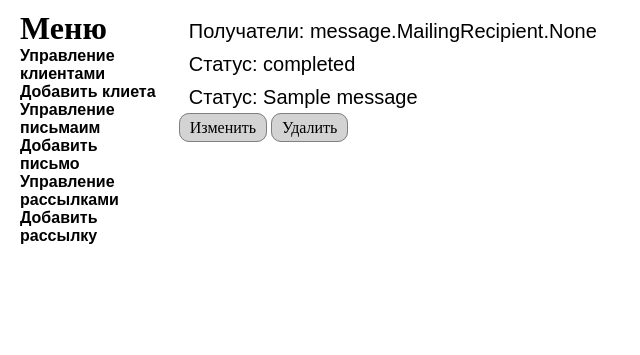
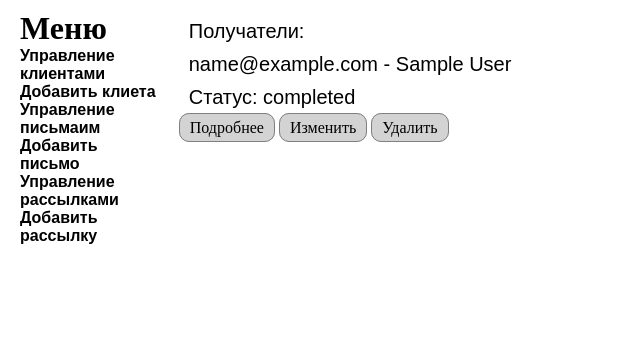
Before and after one commit to NasgDen/Course_Project_4, a Django app: page /distribution_list/ in a window 1280 px wide. Shown: the part 65-420 px from the top of the page, without its empty margins (0-640 px from the left). Run offline with Django 5.2, Linux system fonts and the light colour scheme; tables that the repository leaves empty hold one stand-in row (values such as "Sample post"); some libraries are stand-ins or nearby versions.

Commit message:
Добавлен контроллер DetailView для моделей, изменены шаблоны

```diff
--- a/message/templates/message/distribution_list.html
+++ b/message/templates/message/distribution_list.html
@@ -5,10 +5,13 @@
 {% block content %}
 
 {% for distribution in distributions %}
+<p class="content">Получатели:</p>
+{% for recipient in distribution.recipients.all %}
+<p class="content">{{recipient}}</p>
+{% endfor %}
+<p class="content">Статус: {{distribution.status}}</p>
 
-<p class="content">Получатели: {{distribution.recipients}}</p>
-<p class="content">Статус: {{distribution.status}}</p>
-<p class="content">Статус: {{distribution.message}}</p>
+<a href="{% url 'message:distribution_detail' distribution.pk%}" class="btn btn_primery">Подробнее</a>
 <a href="{% url 'message:distribution_update' distribution.pk%}" class="btn btn_primery">Изменить</a>
 <a href="{% url 'message:distribution_delete' distribution.pk%}" class="btn btn_primery">Удалить</a>
 
--- a/message/templates/message/message_detail.html
+++ b/message/templates/message/message_detail.html
@@ -7,4 +7,8 @@
 <p class="content">EMAIL: {{message.email}}</p>
 <p class="content">ФИО: {{message.text}}</p>
 
+<a href="{% url 'message:message_update' message.pk%}" class="btn btn_primery">Изменить</a>
+<a href="{% url 'message:message_delete' message.pk%}" class="btn btn_primery">Удалить</a>
+<a href="{% url 'message:message_list' %}" class="btn btn_primery">Назад</a>
+
 {% endblock %}
--- a/message/templates/message/message_list.html
+++ b/message/templates/message/message_list.html
@@ -8,6 +8,7 @@
 
 <p class="content">Тема письма: {{message.subject}}</p>
 <p class="content">Текст письма: {{message.text}}</p>
+<a href="{% url 'message:message_detail' message.pk%}" class="btn btn_primery">Подробнее</a>
 <a href="{% url 'message:message_update' message.pk%}" class="btn btn_primery">Изменить</a>
 <a href="{% url 'message:message_delete' message.pk%}" class="btn btn_primery">Удалить</a>
 
--- a/message/templates/message/recipient_detail.html
+++ b/message/templates/message/recipient_detail.html
@@ -7,6 +7,9 @@
 <p class="content">EMAIL: {{recipient.email}}</p>
 <p class="content">ФИО: {{recipient.full_name}}</p>
 <p class="content">Коментарий: {{recipient.comment}}</p>
+<a href="{% url 'message:recipient_update' recipient.pk%}" class="btn btn_primery">Изменить</a>
+<a href="{% url 'message:recipient_delete' recipient.pk%}" class="btn btn_primery">Удалить</a>
+<a href="{% url 'message:recipient_list' %}" class="btn btn_primery">Назад</a>
 
 
 {% endblock %}
--- a/message/templates/message/recipient_list.html
+++ b/message/templates/message/recipient_list.html
@@ -9,6 +9,7 @@
 <p class="content">EMAIL: {{recipient.email}}</p>
 <p class="content">ФИО: {{recipient.full_name}}</p>
 <p class="content">Коментарий: {{recipient.comment}}</p>
+<a href="{% url 'message:recipient_detail' recipient.pk%}" class="btn btn_primery">Подробнее</a>
 <a href="{% url 'message:recipient_update' recipient.pk%}" class="btn btn_primery">Изменить</a>
 <a href="{% url 'message:recipient_delete' recipient.pk%}" class="btn btn_primery">Удалить</a>
 
--- a/message/urls.py
+++ b/message/urls.py
@@ -3,7 +3,8 @@ from message.apps import MessageConfig
 
 from .views import MailingRecipientListView, MailingRecipientCreateView, MailingRecipientUpdateView, \
     MailingRecipientDeleteView, MailingRecipientDetailView, MessageListView, MessageCreateView, MessageUpdateView, \
-    MessageDeleteView, DistributionListView, DistributionCreateView, DistributionUpdateView, DistributionDeleteView
+    MessageDeleteView, DistributionListView, DistributionCreateView, DistributionUpdateView, DistributionDeleteView, \
+    MessageDetailView, DistributionDetailView
 
 app_name = MessageConfig.name
 
@@ -17,8 +18,10 @@ urlpatterns = [
     path('message_add/', MessageCreateView.as_view(), name='message_add'),
     path('message_update/<int:pk>/', MessageUpdateView.as_view(), name='message_update'),
     path('message_delete/<int:pk>/', MessageDeleteView.as_view(), name='message_delete'),
+    path('message_detail/<int:pk>/', MessageDetailView.as_view(), name='message_detail'),
     path('distribution_list/', DistributionListView.as_view(), name='distribution_list'),
     path('distribution_add/', DistributionCreateView.as_view(), name='distribution_add'),
     path('distribution_update/<int:pk>/', DistributionUpdateView.as_view(), name='distribution_update'),
     path('distribution_delete/<int:pk>/', DistributionDeleteView.as_view(), name='distribution_delete'),
+    path('distribution_detail/<int:pk>/', DistributionDetailView.as_view(), name='distribution_detail'),
 ]
--- a/message/views.py
+++ b/message/views.py
@@ -6,6 +6,8 @@ from .models import MailingRecipient, Message, Distribution
 
 
 class MailingRecipientCreateView(CreateView):
+    """ Класс реализующий интерфейс для создания информации о получателе сообщения """
+
     model = MailingRecipient
     template_name = 'message/recipient_add.html'
     fields = ['email', 'full_name', 'comment',]
@@ -14,12 +16,16 @@ class MailingRecipientCreateView(CreateView):
 
 
 class MailingRecipientListView(ListView):
+    """ Класс реализующий интерфейс для отображения информации о получателях сообщений """
+
     model = MailingRecipient
     template_name = 'message/recipient_list.html'
     context_object_name = 'recipients'
 
 
 class MailingRecipientUpdateView(UpdateView):
+    """ Класс реализующий интерфейс для изменения информации о получателе сообщения """
+
     model = MailingRecipient
     template_name = 'message/recipient_add.html'
     fields = ['email', 'full_name', 'comment',]
@@ -28,6 +34,8 @@ class MailingRecipientUpdateView(UpdateView):
 
 
 class MailingRecipientDeleteView(DeleteView):
+    """ Класс реализующий интерфейс для удаления информации о получателе сообщения """
+
     model = MailingRecipient
     template_name = 'message/recipient_delete_confirm.html'
     context_object_name = 'recipient'
@@ -35,13 +43,15 @@ class MailingRecipientDeleteView(DeleteView):
 
 
 class MailingRecipientDetailView(DetailView):
-    """ Класс реализующий интерфейс для отображения детальной информации о товаре """
+    """ Класс реализующий интерфейс для отображения детальной информации о получателе сообщения """
     model = MailingRecipient
-    template_name = "'message/recipient_detail.html"
+    template_name = "message/recipient_detail.html"
     context_object_name = 'recipient'
 
 
 class MessageCreateView(CreateView):
+    """ Класс реализующий интерфейс для создания сообщения """
+
     model = Message
     template_name = 'message/message_add.html'
     fields = ['subject', 'text',]
@@ -50,12 +60,16 @@ class MessageCreateView(CreateView):
 
 
 class MessageListView(ListView):
+    """ Класс реализующий интерфейс для отобраения информации о сообщениях """
+
     model = Message
     template_name = 'message/message_list.html'
     context_object_name = 'messages'
 
 
 class MessageUpdateView(UpdateView):
+    """ Класс реализующий интерфейс для детельной информации о сообщений """
+
     model = Message
     template_name = 'message/message_add.html'
     fields = ['subject', 'text',]
@@ -64,13 +78,23 @@ class MessageUpdateView(UpdateView):
 
 
 class MessageDeleteView(DeleteView):
+    """ Класс реализующий интерфейс для удаления информации о сообщений """
+
     model =  Message
     template_name = 'message/message_delete_confirm.html'
     context_object_name = 'message'
     success_url = reverse_lazy('message:message_list')
 
+class MessageDetailView(DetailView):
+    """ Класс реализующий интерфейс для отображения детальной информации о сообщении """
+    model = Message
+    template_name = "message/message_detail.html"
+    context_object_name = 'message'
+
 
 class DistributionCreateView(CreateView):
+    """ Класс реализующий интерфейс для создания рассылки """
+
     model = Distribution
     template_name = 'message/distribution_add.html'
     fields = ['message', 'recipients',]
@@ -79,12 +103,16 @@ class DistributionCreateView(CreateView):
 
 
 class DistributionListView(ListView):
+    """ Класс реализующий интерфейс для отображения рассылки """
+
     model = Distribution
     template_name = 'message/distribution_list.html'
     context_object_name = 'distributions'
 
 
 class DistributionUpdateView(UpdateView):
+    """ Класс реализующий интерфейс для изменения рассылки """
+
     model = Distribution
     template_name = 'message/distribution_add.html'
     fields = ['message', 'recipients',]
@@ -93,7 +121,16 @@ class DistributionUpdateView(UpdateView):
 
 
 class DistributionDeleteView(DeleteView):
+    """ Класс реализующий интерфейс для удаления рассылки """
+
     model =  Distribution
     template_name = 'message/distribution_delete_confirm.html'
-    context_object_name = 'message'
+    context_object_name = 'distribution'
     success_url = reverse_lazy('message:distribution_list')
+
+
+class DistributionDetailView(DetailView):
+    """ Класс реализующий интерфейс для отображения детальной информации о рассылке """
+    model = Distribution
+    template_name = "message/distribution_detail.html"
+    context_object_name = 'distribution'
```
Also changed, not shown: message/templates/message/distribution_delete_confirm.html (+5 -2 lines), message/templates/message/distribution_detail.html (+8 -1 lines).
